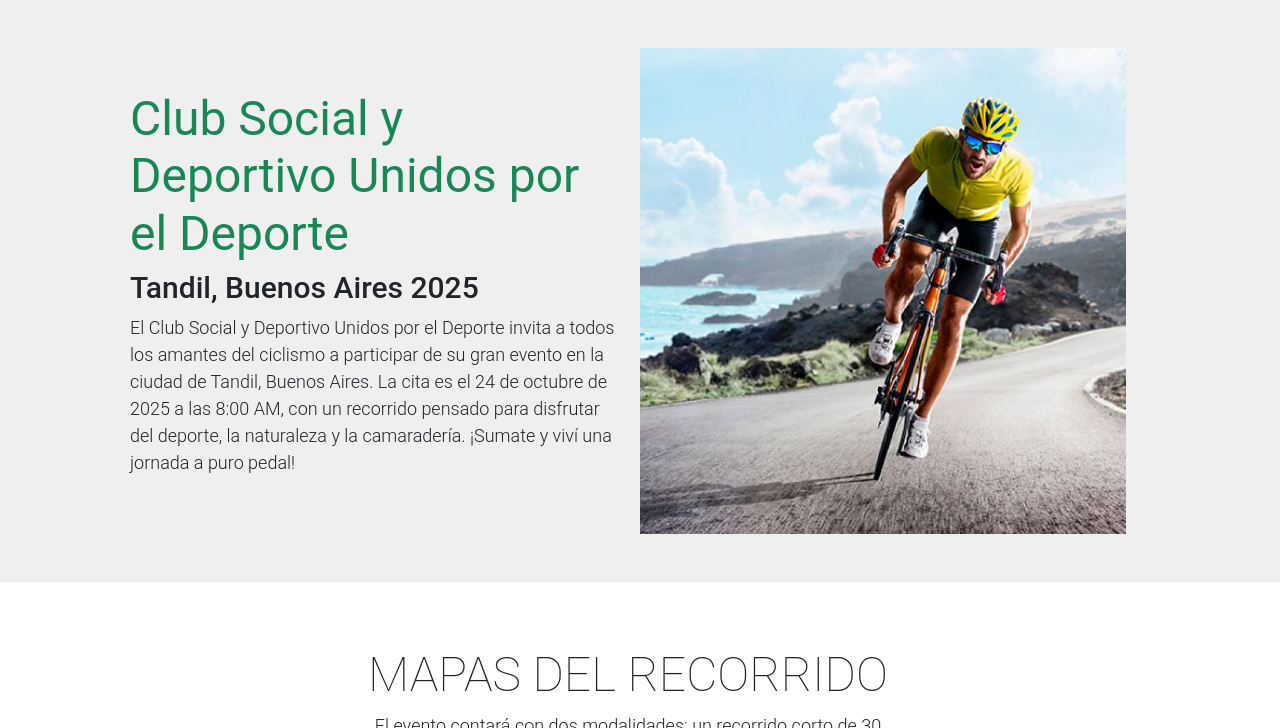
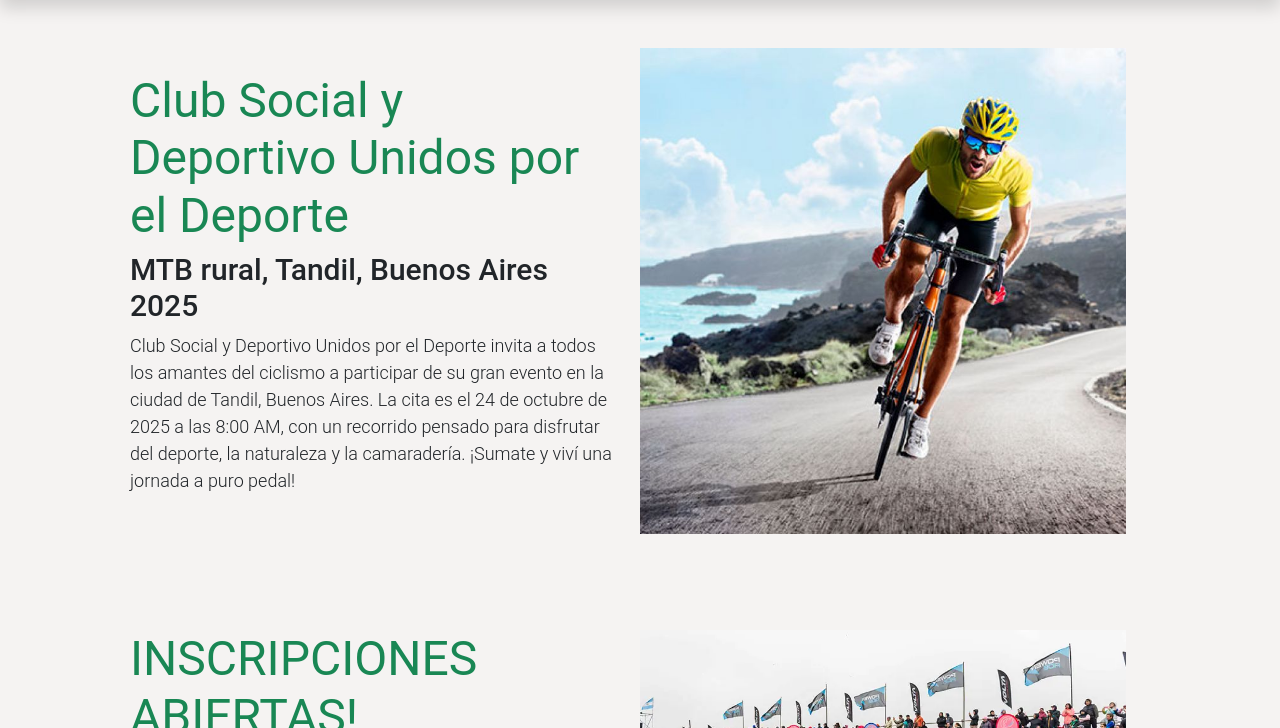
Before and after one commit to Tastor2k2/Tp2-IDS, a Flask app: page / in a window 1280 px wide; the page is wider, and only the part inside the window is pictured. Shown: the part 224-952 px from the top of that part. Run offline with Flask 3, Linux system fonts and the light colour scheme; some libraries are stand-ins or nearby versions.

Commit message:
creado la estructura del diccionario, y ya armado con jinja en index, ademas de agregar una segunda seccion de informacion general con el link al pdf que hay que crear

```diff
--- a/EjPractico2/app.py
+++ b/EjPractico2/app.py
@@ -1,11 +1,30 @@
 from flask import Flask, render_template
 
 app = Flask(__name__)
+info_evento={
+    1:{
+        "nombre": "MTB rural",
+        "organizador": "Club Social y Deportivo Unidos por el Deporte",
+        "localidad": "Tandil, Buenos Aires",
+        "fecha": "24 de octubre de 2025",
+        "año": "2025",
+        "horario": "8:00 AM",
+        "tiulo_info_gen2": "INSCRIPCIONES ABIERTAS!",
+        "recorrido_1": "30Km",
+        "recorrido_2": "80Km",
+    2:{
+        "ausp1":"",
+        "ausp2":"",
+        "ausp3":"",
+        "ausp4":"",
+     }
+    }
 
+}
 @app.route("/")
 def index():
 
-    return render_template('index.html')
+    return render_template('index.html', info_evento=info_evento)
 
 @app.route("/registration")
 def registration():
--- a/EjPractico2/static/css/styles.css
+++ b/EjPractico2/static/css/styles.css
@@ -210,3 +210,6 @@ body, ul, li, p, a, label, input, div {
      font-size: 1.8em;
      text-align: right;
     }
+    .fondo {
+      background-color: #f5f3f2;
+    }
--- a/EjPractico2/templates/index.html
+++ b/EjPractico2/templates/index.html
@@ -44,8 +44,8 @@
     <nav class="navbar navbar-expand-lg navbar-light shadow">
         <div class="container d-flex justify-content-between align-items-center">
 
-            <a class="navbar-brand text-success logo h1 align-self-center" href="{{ url_for('index') }}">
-                <img class="logo" src="./static/images/favicon.png">
+            <a class="navbar-brand text-success logo h1 align-self-center" href="{{ url_for('index', external=True) }}">
+                <img class="logo" src={{url_for('static', filename='images/favicon.png', external=True)}} alt='logo'>
             </a>
 
             <button class="navbar-toggler border-0" type="button" data-bs-toggle="collapse" data-bs-target="#templatemo_main_nav" aria-controls="navbarSupportedContent" aria-expanded="false" aria-label="Toggle navigation">
@@ -56,10 +56,10 @@
                 <div class="flex-fill">
                     <ul class="nav navbar-nav d-flex justify-content-between mx-lg-auto">
                         <li class="nav-item">
-                            <a class="nav-link" href="{{ url_for('index') }}">Inicio</a>
+                            <a class="nav-link" href="{{ url_for('index', external=True) }}">Inicio</a>
                         </li>
                         <li class="nav-item">
-                            <a class="nav-link" href="{{ url_for('registration') }}">Inscripciones</a>
+                            <a class="nav-link" href="{{ url_for('registration', external=True) }}">Inscripciones</a>
                         </li>
                     </ul>
                 </div>
@@ -85,31 +85,22 @@
 
 
     <!-- SECCION DE INFORMACION GENERAL -->
-    <div id="template-mo-zay-hero-carousel" class="carousel slide" data-bs-ride="carousel">
+    <div class="fondo">
         <div class="carousel-inner">
             <div class="carousel-item active">
                 <div class="container">
                     <div class="row p-5">
                         <div class="mx-auto col-md-8 col-lg-6 order-lg-last">
-                            <img class="img-fluid" src="./static/images/banner_img_01.jpg" alt="">
+                            <img class="img-fluid" src={{url_for('static', filename='images/banner_img_01.jpg', external=True)}} alt="imagen index">
                         </div>
                         <div class="col-lg-6 mb-0 d-flex align-items-center">
                             <div class="text-align-left align-self-center">
-                                <h1 class="h1 text-success"><b>Club Social y Deportivo Unidos por el Deporte</b></h1>
-                                <h3 class="h2">Tandil, Buenos Aires 2025</h3>
+                                <h1 class="h1 text-success"><b>{{info_evento[1].organizador}}</b></h1>
+                                <h3 class="h2">{{info_evento[1].nombre}}, {{info_evento[1].localidad}} {{info_evento[1].año}}</h3>
                                 <p>
-                                    El Club Social y Deportivo Unidos por el Deporte invita a todos los amantes del ciclismo a participar de su gran evento en la ciudad de Tandil, Buenos Aires. La cita es el 24 de octubre de 2025 a las 8:00 AM, con un recorrido pensado para disfrutar del deporte, la naturaleza y la camaradería. ¡Sumate y viví una jornada a puro pedal!
+                                    {{info_evento[1].organizador}} invita a todos los amantes del ciclismo a participar de su gran evento en la ciudad de {{info_evento[1].localidad}}. La cita es el {{info_evento[1].fecha}} a las {{info_evento[1].horario}}, con un recorrido pensado para disfrutar del deporte, la naturaleza y la camaradería. ¡Sumate y viví una jornada a puro pedal!
                                 </p>
                             </div>
-                        </div>
-                    </div>
-                </div>
-            </div>
-            <div class="carousel-item">
-                <div class="container">
-                    <div class="row p-5">
-                        <div class="mx-auto col-md-8 col-lg-6 order-lg-last">
-                            <img class="img-fluid" src="./static/images/banner_img_02.jpg" alt="">
                         </div>
                     </div>
                 </div>
@@ -118,6 +109,31 @@
     </div>
     <!-- FIN DE SECCION DE INFORMACION GENERAL -->
 
+        <!-- SECCION DE INFORMACION GENERAL 2-->
+    <div class="fondo">
+        <div class="carousel-inner">
+            <div class="carousel-item active">
+                <div class="container">
+                    <div class="row p-5">
+                        <div class="mx-auto col-md-8 col-lg-6 order-lg-last">
+                            <img class="img-fluid" src={{url_for('static', filename='images/foto_general2.jpg', external=True)}} alt="evento">
+                        </div>
+                        <div class="col-lg-6 mb-0 d-flex align-items-center">
+                            <div class="text-align-left align-self-center">
+                                <h1 class="h1 text-success"><b>{{info_evento[1].tiulo_info_gen2}}</b></h1>
+                                <h3 class="h2">{{info_evento[1].nombre}}, {{info_evento[1].localidad}} {{info_evento[1].año}}</h3>
+                                <p>
+                                    ¡Preparate para el gran evento de ciclismo {{info_evento[1].nombre}} en {{info_evento[1].localidad}}! Las inscripciones están abiertas y podés anotarte en la sección Inscripciones de esta página. Los costos de participación se publicarán en nuestras redes sociales, podés encontrarlas arriba de todo y al final de esta página, y sino haciendo clikc <a href= {{ url_for('registration', external=True)}}>aqui</a> . Para consultar el reglamento oficial, hacé clic en este <a href= {{url_for('static', filename='pdf/reglamento.pdf', external=True)}}>link</a> ¡No te lo pierdas! Vení a disfrutar de un día a pura adrenalina, deporte y comunidad.
+                                </p>
+                            </div>
+                        </div>
+                    </div>
+                </div>
+            </div>
+        </div>
+    </div>
+    <!-- FIN DE SECCION DE INFORMACION GENERAL 2 -->
+
 
     <!-- SECCION DE LOS MAPAS -->
     <section class="container py-5">
@@ -125,20 +141,20 @@
             <div class="col-lg-6 m-auto">
                 <h1 class="h1">MAPAS DEL RECORRIDO</h1>
                 <p>
-                    El evento contará con dos modalidades: un recorrido corto de 30 km, ideal para quienes buscan un desafío moderado, y un recorrido largo de 80 km, pensado para ciclistas con más experiencia.
+                    El evento contará con dos modalidades: un recorrido corto de {{info_evento[1].recorrido_1}} ideal para quienes buscan un desafío moderado, y un recorrido largo de {{info_evento[1].recorrido_2}}, pensado para ciclistas con más experiencia.
                 </p>
             </div>
         </div>
         <div class="row">
             <!-- HACER EL MAPA DE 3OKM -->
             <div class="col-12 col-md-4 p-5 mt-3">
-                <h5 class="map-text mt-3 mb-3">CARRERA DE 30 KM</h5>
+                <h5 class="map-text mt-3 mb-3">CARRERA DE {{info_evento[1].recorrido_1}}</h5>
                 <iframe src="https://www.google.com/maps/embed?pb=!1m18!1m12!1m3!1d50767.53043601769!2d-59.142702099999994!3d-37.31952284999999!2m3!1f0!2f0!3f0!3m2!1i1024!2i768!4f13.1!3m3!1m2!1s0x95911f9b2733946f%3A0xceef2c76899c202d!2sTandil%2C%20Provincia%20de%20Buenos%20Aires!5e0!3m2!1ses!2sar!4v1758060317009!5m2!1ses!2sar" width="500" height="450" style="border:0;" allowfullscreen="" loading="lazy" referrerpolicy="no-referrer-when-downgrade"></iframe>
 
             </div>
              <!-- HACER EL MAPA DE 8OKM -->
             <div class="col-12 col-md-4 p-5 mt-3">
-                <h2 class="map-text  mt-3 mb-3">CARRERA DE 80 KM</h2>
+                <h2 class="map-text  mt-3 mb-3">CARRERA DE {{info_evento[1].recorrido_2}}</h2>
                 <iframe src="https://www.google.com/maps/embed?pb=!1m18!1m12!1m3!1d50767.53043601769!2d-59.142702099999994!3d-37.31952284999999!2m3!1f0!2f0!3f0!3m2!1i1024!2i768!4f13.1!3m3!1m2!1s0x95911f9b2733946f%3A0xceef2c76899c202d!2sTandil%2C%20Provincia%20de%20Buenos%20Aires!5e0!3m2!1ses!2sar!4v1758060317009!5m2!1ses!2sar" width="500" height="450" style="border:0;" allowfullscreen="" loading="lazy" referrerpolicy="no-referrer-when-downgrade"></iframe>
 
             </div>
@@ -262,8 +278,8 @@
                 <div class="col-md-4 pt-5">
                     <h2 class="h2 text-light border-bottom pb-3 border-light">Indice</h2>
                     <ul class="list-unstyled text-light footer-link-list">
-                        <li><a class="text-decoration-none" href="{{ url_for('index') }}">Inicio</a></li>
-                        <li><a class="text-decoration-none" href="{{ url_for('registration') }}">Inscripciones</a></li>
+                        <li><a class="text-decoration-none" href="{{ url_for('index', external=True) }}">Inicio</a></li>
+                        <li><a class="text-decoration-none" href="{{ url_for('registration', external=True) }}">Inscripciones</a></li>
                     </ul>
                 </div>
 
```
Also changed, not shown: EjPractico2/templates/registration.html (+9 -9 lines), EjPractico2/static/images/foto_general2.jpg (added), 1 other file.
